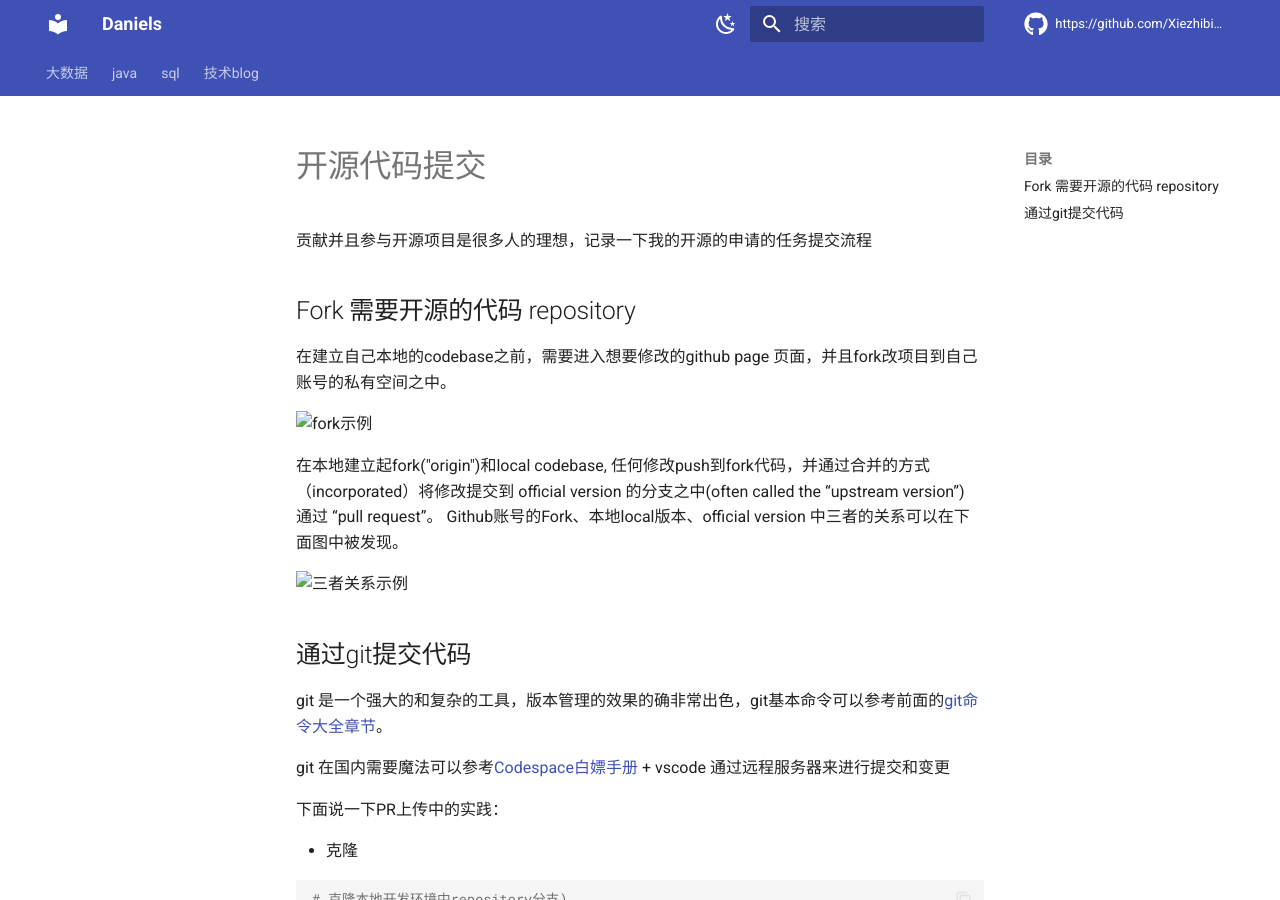
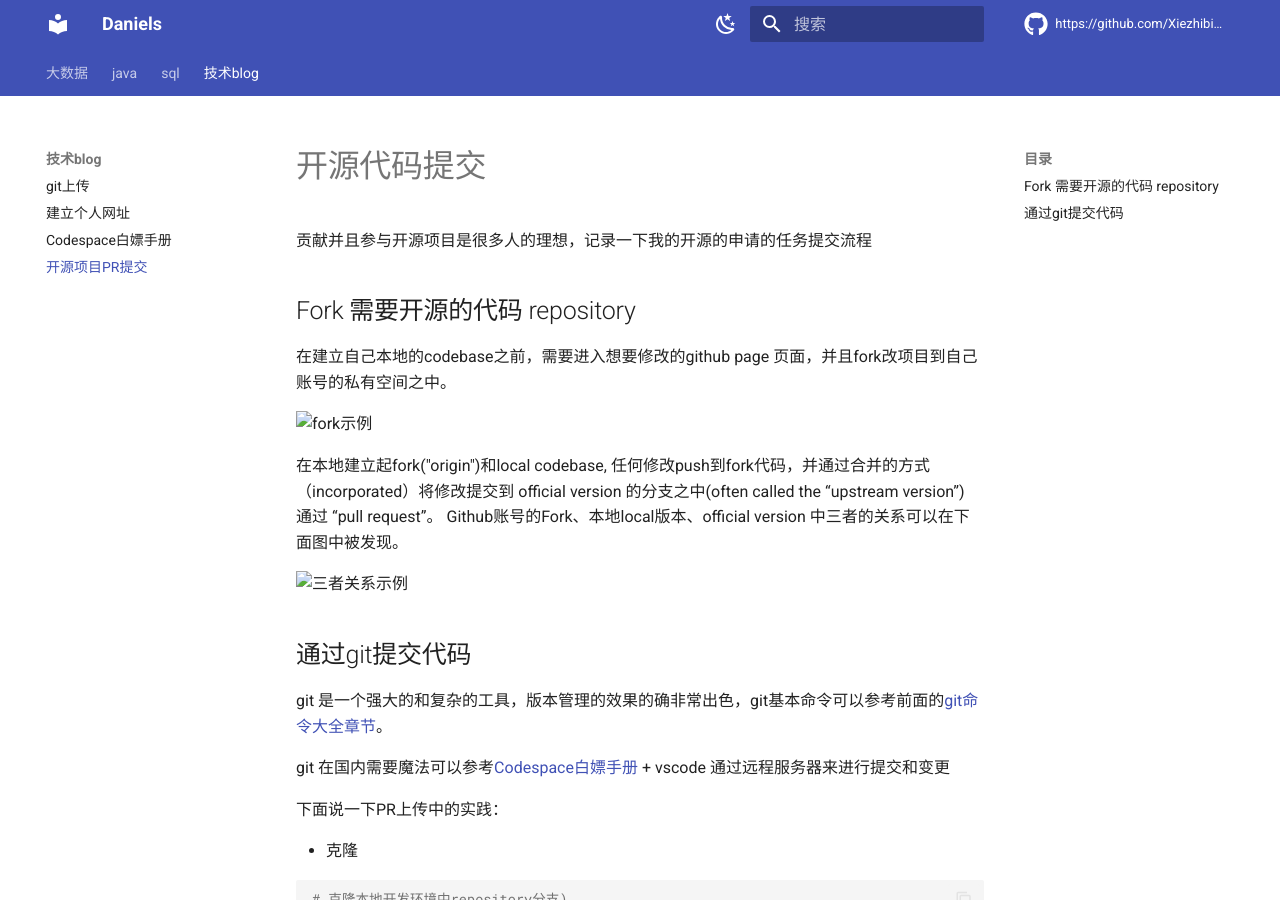
Before and after one commit to Xiezhibin/xiezhibin.github.io, an MkDocs documentation site: the page built from docs/git/pr.md, in a window 1280 px wide and 900 px high. Built offline with MkDocs 1.6.1 and Material for MkDocs 9.7.7, drawn with Linux system fonts in a browser that asks for light colours; comment, search, counter and statistics services are not loaded.

Commit message:
feat:添加开源项目PR提交

```diff
--- a/mkdocs.yml
+++ b/mkdocs.yml
@@ -21,6 +21,7 @@ nav:
     - git上传: git/git.md
     - 建立个人网址: tech/个人网址建立.md
     - Codespace白嫖手册: tech/codespaces.md
+    - 开源项目PR提交: git/pr.md
 # [测试时候用]
 # theme: readthedocs
 
```
